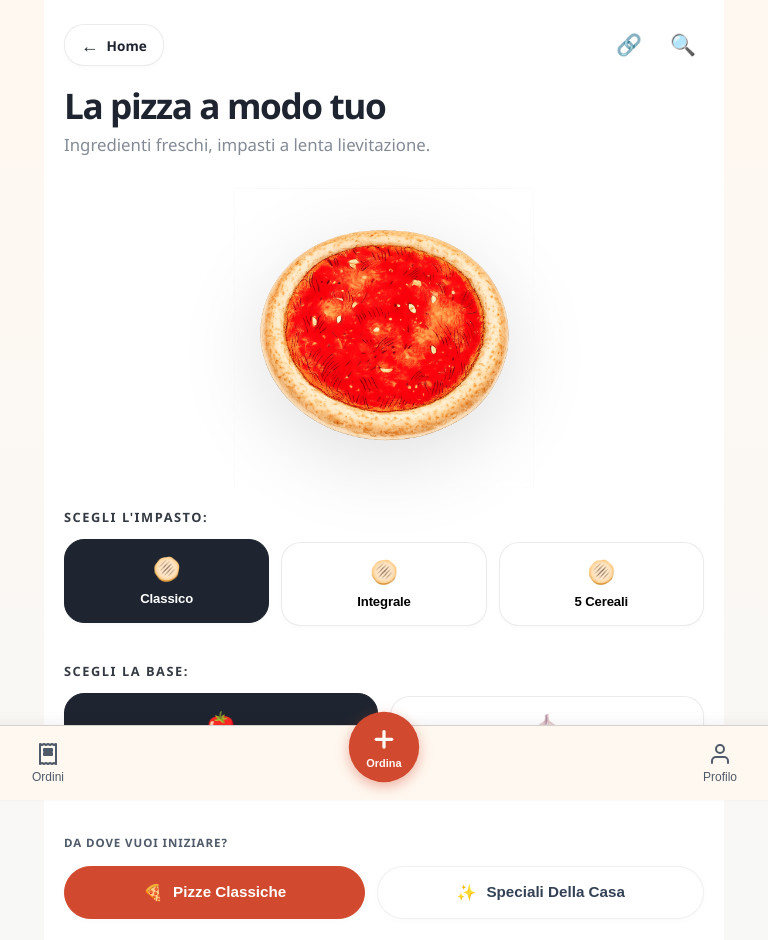
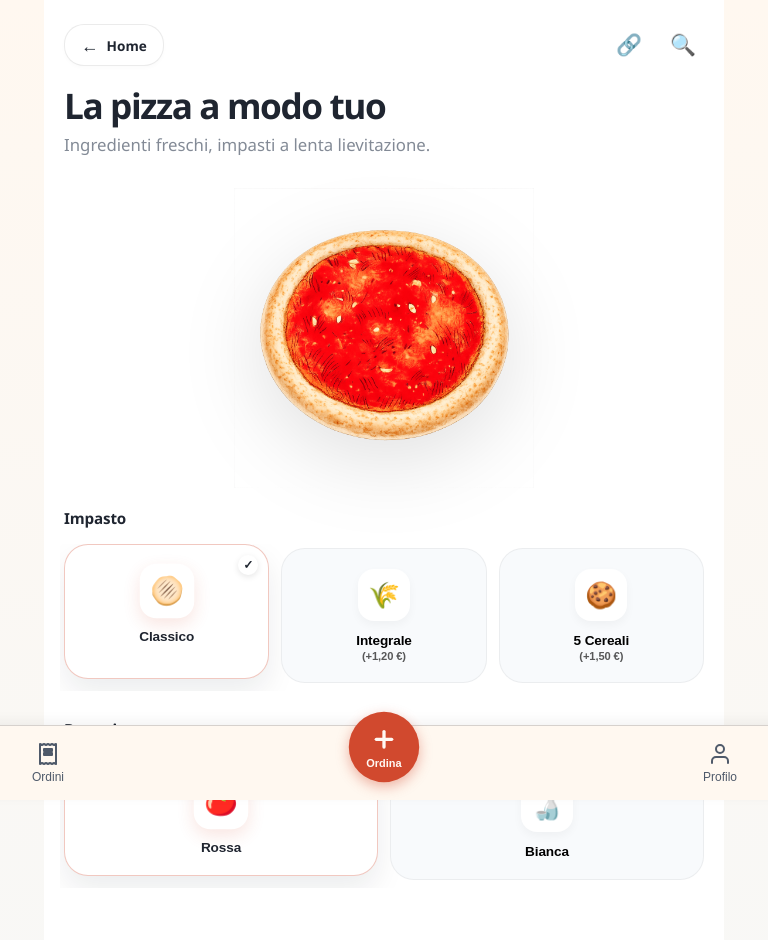
Before and after one commit to kremisi-com/pizzaos, a Next.js app in the folder apps/client/: page /menu in a window 1280 px wide. Shown: the top 940 px of the page, without its empty margins (256-1024 px from the left). Built offline with nearby package versions, Linux system fonts and the light colour scheme.

Commit message:
migliorata

```diff
--- a/apps/client/src/features/customization/components/product-detail-screen.module.css
+++ b/apps/client/src/features/customization/components/product-detail-screen.module.css
@@ -656,62 +656,128 @@
 /* ── Pairings section ── */
 .pairingsSection
 {
-  padding: 0 20px;
-  margin-top: 4px;
+  padding: 32px 20px;
+  margin-top: 12px;
+  background: #f8fafc;
+  border-top: 1px solid rgba(0, 0, 0, 0.04);
 }
 
 .pairingsTitle
 {
-  margin: 0 0 10px;
-  font-size: 1rem;
-  font-weight: 800;
-  letter-spacing: -0.01em;
+  margin: 0 0 20px;
+  font-size: 1.2rem;
+  font-weight: 900;
+  letter-spacing: -0.03em;
+  color: var(--pizzaos-color-foreground);
+  display: flex;
+  align-items: center;
+  gap: 10px;
+}
+
+.pairingsTitle::before
+{
+  content: "";
+  display: block;
+  width: 4px;
+  height: 18px;
+  background: var(--pizzaos-color-primary);
+  border-radius: 99px;
 }
 
 .pairingsList
 {
   display: grid;
-  gap: 8px;
+  gap: 12px;
 }
 
 .pairingCard
 {
+  position: relative;
   display: flex;
   align-items: center;
   justify-content: space-between;
-  gap: 12px;
-  padding: 12px 14px;
+  gap: 16px;
+  padding: 16px 18px;
   background: white;
-  border-radius: 14px;
-  border: 1px solid rgba(0, 0, 0, 0.05);
-  box-shadow: 0 1px 3px rgba(0, 0, 0, 0.03);
+  border-radius: 18px;
+  border: 1px solid rgba(0, 0, 0, 0.04);
+  box-shadow: 0 4px 12px rgba(0, 0, 0, 0.02), 0 1px 2px rgba(0, 0, 0, 0.03);
+  transition: all 0.2s cubic-bezier(0.4, 0, 0.2, 1);
+}
+
+.pairingCard:hover
+{
+  transform: translateY(-2px);
+  box-shadow: 0 8px 20px rgba(0, 0, 0, 0.04), 0 2px 4px rgba(0, 0, 0, 0.03);
+  border-color: rgba(209, 73, 46, 0.1);
 }
 
 .pairingInfo
 {
   min-width: 0;
+  flex: 1;
 }
 
 .pairingName
 {
   margin: 0;
-  font-weight: 700;
-  font-size: 0.9rem;
+  font-weight: 800;
+  font-size: 0.95rem;
+  color: var(--pizzaos-color-foreground);
+  letter-spacing: -0.01em;
 }
 
 .pairingDescription
 {
-  margin: 2px 0 0;
-  font-size: 0.78rem;
+  margin: 4px 0 0;
+  font-size: 0.8rem;
   color: var(--pizzaos-color-foreground-muted);
+  font-weight: 500;
+  line-height: 1.4;
+}
+
+.pairingPriceGroup
+{
+  display: flex;
+  align-items: center;
+  gap: 14px;
 }
 
 .pairingPrice
 {
-  font-weight: 800;
-  font-size: 0.9rem;
+  font-weight: 900;
+  font-size: 0.95rem;
+  color: var(--pizzaos-color-foreground);
   white-space: nowrap;
-  flex-shrink: 0;
+}
+
+.pairingAddButton
+{
+  display: flex;
+  align-items: center;
+  justify-content: center;
+  width: 32px;
+  height: 32px;
+  border-radius: 50%;
+  background: var(--pizzaos-color-primary);
+  color: white;
+  border: none;
+  font-size: 1.25rem;
+  font-weight: 400;
+  cursor: pointer;
+  transition: all 0.2s ease;
+  box-shadow: 0 2px 8px rgba(209, 73, 46, 0.25);
+}
+
+.pairingAddButton:hover
+{
+  transform: scale(1.1);
+  filter: brightness(1.1);
+}
+
+.pairingAddButton:active
+{
+  transform: scale(0.9);
 }
 
 /* ── Sticky CTA ── */
--- a/apps/client/src/features/menu/components/menu-screen.module.css
+++ b/apps/client/src/features/menu/components/menu-screen.module.css
@@ -130,12 +130,11 @@
 
 .categoryTitle {
   display: block;
-  font-size: 0.72rem;
-  color: var(--pizzaos-color-foreground-muted);
-  text-transform: uppercase;
-  letter-spacing: 0.08em;
-  font-weight: 700;
-  margin-bottom: 16px;
+  font-size: 0.95rem;
+  color: var(--pizzaos-color-foreground);
+  font-weight: 850;
+  margin-bottom: 20px;
+  letter-spacing: -0.01em;
 }
 
 .categoryContainer {
@@ -146,28 +145,34 @@
 
 .categoryList {
   display: flex;
-  flex-wrap: wrap;
-  gap: 12px;
+  flex-direction: column;
+  gap: 16px;
   width: 100%;
 }
 
 .categoryTab {
   display: flex;
   align-items: center;
-  justify-content: center;
-  gap: 10px;
-  padding: 16px 24px;
-  min-width: 140px;
-  flex: 1 0 auto;
-  border-radius: 28px;
+  justify-content: flex-start;
+  gap: 16px;
+  padding: 18px 24px;
+  width: 100%;
+  border-radius: 24px;
   border: 1px solid rgba(0, 0, 0, 0.06);
   background: white;
-  color: #334155;
+  color: var(--pizzaos-color-foreground);
   font-weight: 800;
-  font-size: 0.95rem;
+  font-size: 1.05rem;
   cursor: pointer;
-  box-shadow: 0 2px 8px rgba(0,0,0,0.02);
-  transition: all 0.2s cubic-bezier(0.4, 0, 0.2, 1);
+  box-shadow: 0 4px 12px rgba(0,0,0,0.03);
+  transition: all 0.3s cubic-bezier(0.4, 0, 0.2, 1);
+  position: relative;
+}
+
+.categoryTab:hover {
+  transform: translateY(-2px);
+  box-shadow: 0 8px 20px rgba(0,0,0,0.06);
+  border-color: rgba(0, 0, 0, 0.1);
 }
 
 .categoryTab:active {
@@ -178,15 +183,44 @@
   background: var(--pizzaos-color-primary);
   color: white;
   border-color: var(--pizzaos-color-primary);
+  box-shadow: 0 8px 24px rgba(209, 73, 46, 0.25);
 }
 
 .categoryIcon {
-  font-size: 1rem;
+  font-size: 1.2rem;
+  display: flex;
+  align-items: center;
+  justify-content: center;
+  width: 32px;
+  height: 32px;
+  background: rgba(0, 0, 0, 0.03);
+  border-radius: 10px;
+}
+
+.categoryTabActive .categoryIcon {
+  background: rgba(255, 255, 255, 0.2);
 }
 
 .categoryName {
   line-height: 1.1;
-  text-align: center;
+  text-align: left;
+  flex: 1;
+}
+
+.categoryArrow {
+  font-size: 1.1rem;
+  opacity: 0.3;
+  transition: transform 0.3s ease, opacity 0.3s ease;
+}
+
+.categoryTab:hover .categoryArrow {
+  transform: translateX(4px);
+  opacity: 0.8;
+}
+
+.categoryTabActive .categoryArrow {
+  opacity: 1;
+  transform: translateX(2px);
 }
 
 /* ── Dough Section ── */
@@ -197,13 +231,11 @@
 
 .doughLabel {
   display: block;
-  font-size: 0.8rem;
+  font-size: 0.95rem;
   color: var(--pizzaos-color-foreground);
-  text-transform: uppercase;
-  letter-spacing: 0.12em;
-  font-weight: 800;
-  margin-bottom: 16px;
-  opacity: 0.9;
+  font-weight: 850;
+  margin-bottom: 20px;
+  letter-spacing: -0.01em;
 }
 
 .doughList {
@@ -225,41 +257,100 @@
   display: flex;
   flex-direction: column;
   align-items: center;
-  gap: 8px;
-  padding: 16px 12px;
-  background: #ffffff;
-  border: 1px solid rgba(0, 0, 0, 0.08);
-  border-radius: 20px;
+  gap: 12px;
+  padding: 20px 12px;
+  background: #f8fafc;
+  border: 1.5px solid rgba(0, 0, 0, 0.05);
+  border-radius: 24px;
   cursor: pointer;
-  transition: all 0.3s cubic-bezier(0.2, 0.8, 0.2, 1);
-  box-shadow: 0 2px 4px rgba(0, 0, 0, 0.02);
+  transition: all 0.3s cubic-bezier(0.16, 1, 0.3, 1);
+  position: relative;
+  overflow: hidden;
+  outline: none;
+}
+
+.activeIndicator {
+  position: absolute;
+  top: 10px;
+  right: 10px;
+  width: 20px;
+  height: 20px;
+  background: white;
+  color: var(--pizzaos-color-foreground);
+  border-radius: 50%;
+  display: flex;
+  align-items: center;
+  justify-content: center;
+  font-size: 0.75rem;
+  font-weight: 800;
+  box-shadow: 0 2px 6px rgba(0, 0, 0, 0.1);
+  animation: scaleIn 0.3s cubic-bezier(0.34, 1.56, 0.64, 1);
+}
+
+@keyframes scaleIn {
+  from { transform: scale(0); opacity: 0; }
+  to { transform: scale(1); opacity: 1; }
 }
 
 .doughOption:hover {
-  border-color: var(--pizzaos-color-primary-muted, rgba(209, 73, 46, 0.2));
-  transform: translateY(-2px);
-  box-shadow: 0 6px 16px rgba(0, 0, 0, 0.06);
+  background: #ffffff;
+  border-color: rgba(0, 0, 0, 0.1);
+  transform: translateY(-4px);
+  box-shadow: 0 10px 25px rgba(0, 0, 0, 0.08);
 }
 
 .doughOptionActive {
-  background: var(--pizzaos-color-foreground);
-  color: #ffffff;
-  border-color: var(--pizzaos-color-foreground);
-  transform: translateY(-3px);
+  background: #ffffff;
+  color: var(--pizzaos-color-foreground);
+  border-color: rgba(209, 73, 46, 0.3);
+  transform: translateY(-4px);
+  box-shadow: 0 14px 30px rgba(15, 23, 42, 0.08);
 }
 
 .doughOptionActive:hover {
-  transform: translateY(-3px);
+  background: #ffffff;
+  border-color: rgba(209, 73, 46, 0.36);
+  transform: translateY(-4px);
 }
 
 .doughOptionIcon {
-  font-size: 1.4rem;
+  font-size: 1.6rem;
+  width: 52px;
+  height: 52px;
+  display: flex;
+  align-items: center;
+  justify-content: center;
+  background: white;
+  border-radius: 16px;
+  box-shadow: 0 4px 10px rgba(0, 0, 0, 0.04);
+  transition: all 0.3s ease;
+}
+
+.doughOptionActive .doughOptionIcon {
+  background: #ffffff;
+  box-shadow: 0 6px 16px rgba(209, 73, 46, 0.14);
+  transform: scale(1.05);
 }
 
 .doughOptionName {
   font-weight: 800;
-  font-size: 0.82rem;
+  font-size: 0.85rem;
   letter-spacing: -0.01em;
+  display: flex;
+  flex-direction: column;
+  align-items: center;
+  gap: 2px;
+}
+
+.priceDelta {
+  font-size: 0.7rem;
+  opacity: 0.65;
+  font-weight: 600;
+}
+
+.doughOptionActive .priceDelta {
+  color: var(--pizzaos-color-foreground-muted);
+  opacity: 1;
 }
 
 /* ── Products Section ── */
--- a/apps/client/src/features/menu/components/menu-screen.tsx
+++ b/apps/client/src/features/menu/components/menu-screen.tsx
@@ -127,7 +127,7 @@ export function MenuScreen(props: MenuScreenProps): ReactElement
 
 
       <section className={styles.doughSection}>
-        <span className={styles.doughLabel}>Scegli l&apos;impasto:</span>
+        <span className={styles.doughLabel}>Impasto</span>
         <div className={styles.doughList} role="radiogroup" aria-label="Scelta impasto">
           {DOUGH_OPTIONS.map((option) => (
             <button
@@ -143,15 +143,23 @@ export function MenuScreen(props: MenuScreenProps): ReactElement
               aria-checked={selectedDoughId === option.id}
               role="radio"
             >
-              <span className={styles.doughOptionIcon}>🫓</span>
-              <span className={styles.doughOptionName}>{option.label}</span>
+              <span className={styles.doughOptionIcon}>
+                {option.id === "dough-classico" ? "🫓" : option.id === "dough-integrale" ? "🌾" : "🍪"}
+              </span>
+              <span className={styles.doughOptionName}>
+                {option.label}
+                {option.priceDeltaCents > 0 && (
+                  <span className={styles.priceDelta}> (+{MONEY_FORMATTER.format(option.priceDeltaCents / 100)})</span>
+                )}
+              </span>
+              {selectedDoughId === option.id && <span className={styles.activeIndicator}>✓</span>}
             </button>
           ))}
         </div>
       </section>
 
       <section className={styles.doughSection}>
-        <span className={styles.doughLabel}>Scegli la base:</span>
+        <span className={styles.doughLabel}>Base pizza</span>
         <div className={styles.doughList} role="radiogroup" aria-label="Scelta base">
           {PIZZA_BASE_OPTIONS.map((option) => (
             <button
@@ -167,8 +175,9 @@ export function MenuScreen(props: MenuScreenProps): ReactElement
               aria-checked={selectedBaseId === option.id}
               role="radio"
             >
-              <span className={styles.doughOptionIcon}>{option.id === "base-rossa" ? "🍅" : "🧄"}</span>
+              <span className={styles.doughOptionIcon}>{option.id === "base-rossa" ? "🍅" : "🍶"}</span>
               <span className={styles.doughOptionName}>{option.label}</span>
+              {selectedBaseId === option.id && <span className={styles.activeIndicator}>✓</span>}
             </button>
           ))}
         </div>
@@ -206,6 +215,7 @@ export function MenuScreen(props: MenuScreenProps): ReactElement
                 >
                   <span className={styles.categoryIcon}>{icon}</span>
                   <span className={styles.categoryName}>{section.name}</span>
+                  <span className={styles.categoryArrow}>→</span>
                 </button>
               );
             })}
```
Also changed, not shown: apps/client/src/features/customization/components/product-detail-screen.tsx (+25 -2 lines), 2 other files (tests, documents, lock files or other folders).
